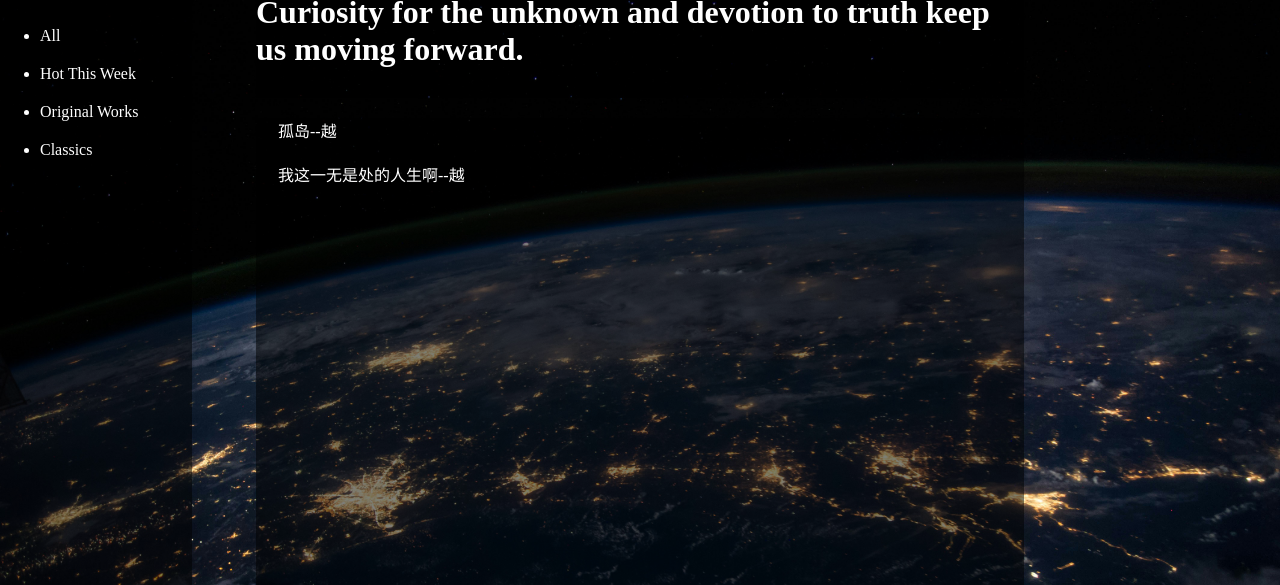
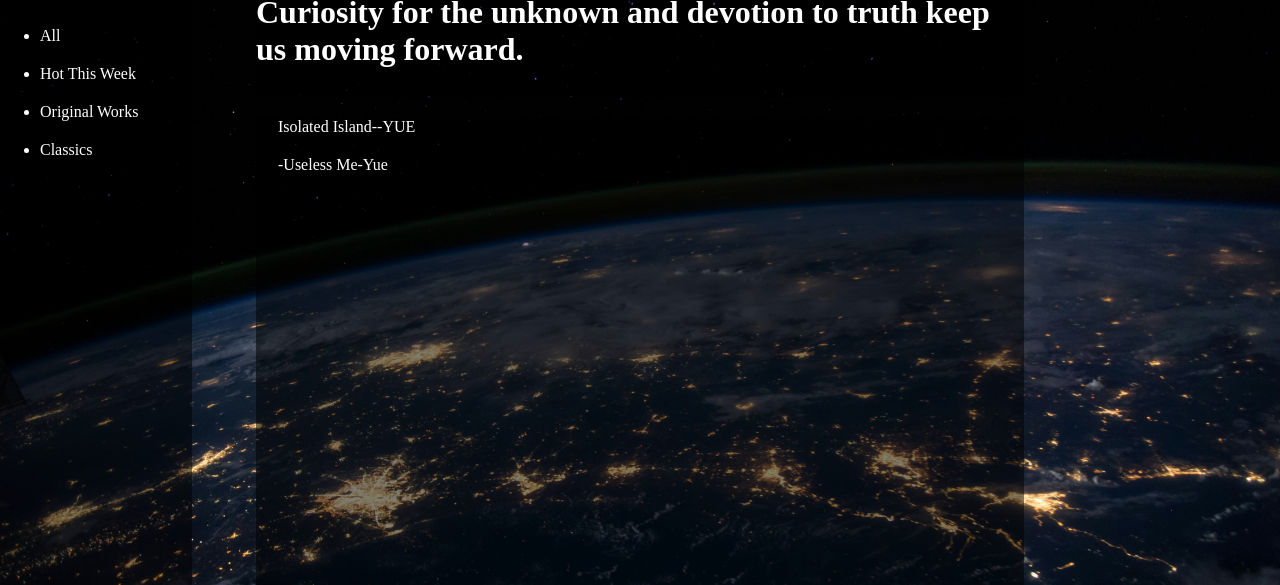
Before and after one commit to LancelotZY/SciNB, a plain HTML site: page scifi.html in a window 1280 px wide. Shown: the part 50-635 px from the top of the page. Drawn offline with Linux system fonts and the light colour scheme.

Commit message:
Update scifi.html

```diff
--- a/scifi.html
+++ b/scifi.html
@@ -46,8 +46,8 @@
 
         <!--内容-->
         <section id = "sec3">
-            <li ><a href="/SciNB/孤岛--越.htm" target="_blank">孤岛--越</a></li>
-            <li><a href="/SciNB/我这一无是处的人生啊--越.htm" target="_blank">我这一无是处的人生啊--越</a></li>
+            <li ><a href="/SciNB/孤岛--越.htm" target="_blank">Isolated Island--YUE</a></li>
+            <li><a href="/SciNB/我这一无是处的人生啊--越.htm" target="_blank">-Useless Me-Yue</a></li>
         </section>
         <!--底部-->
         <section id="sec4">
```
